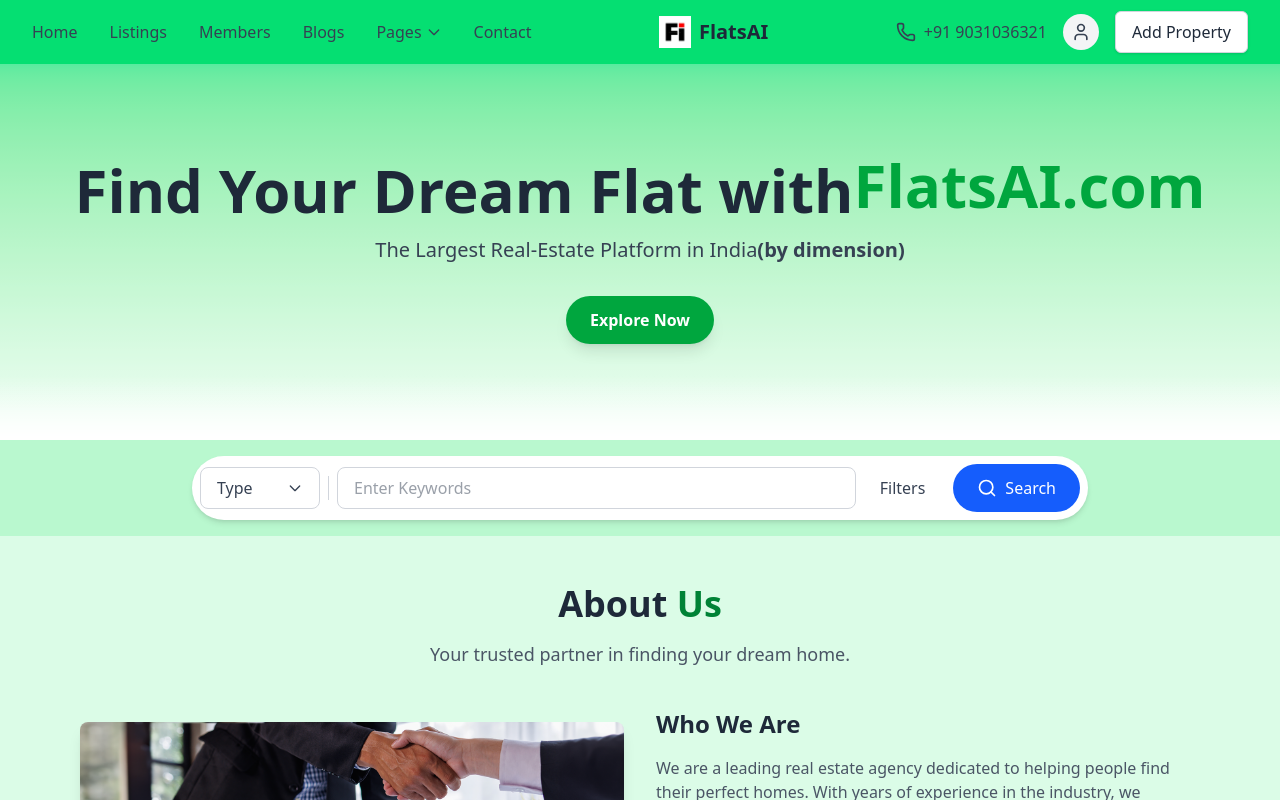
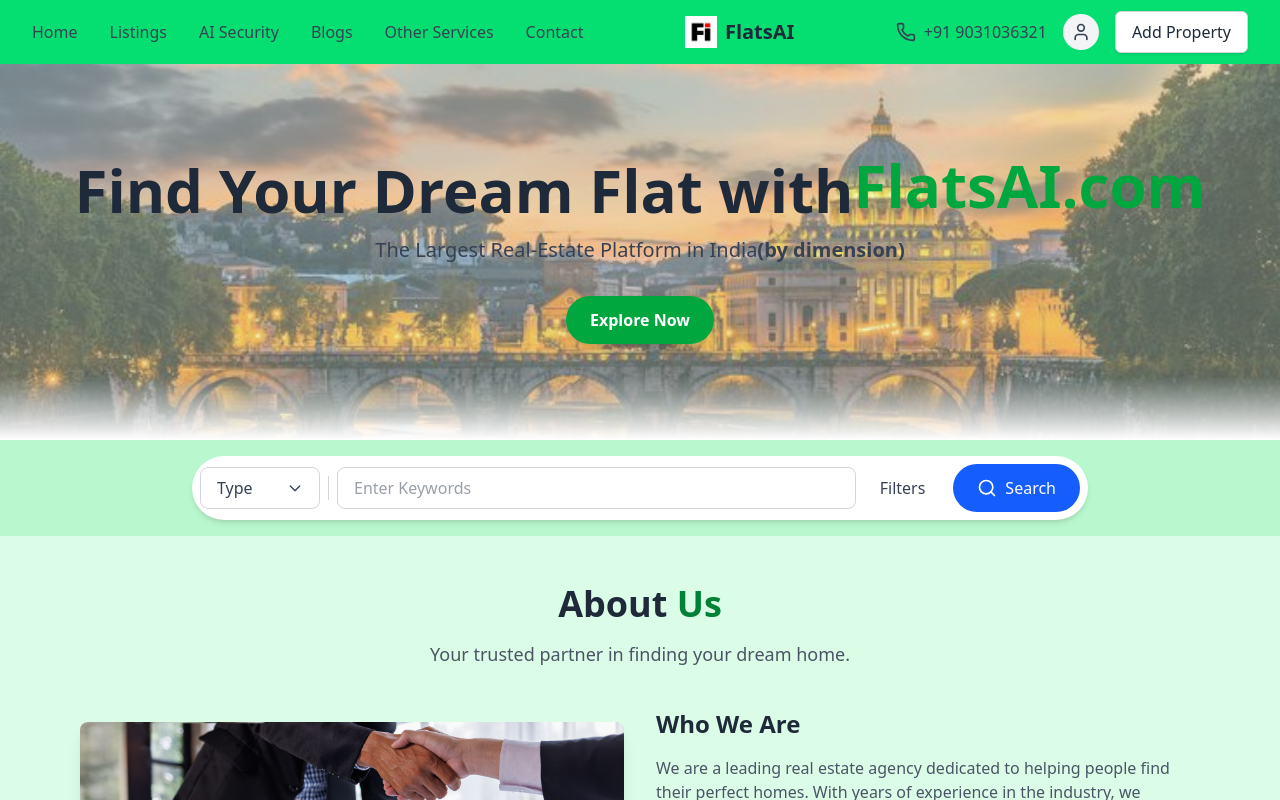
Before and after one commit to Gautam5514/FlatsAI, a React (Vite) app in the folder frontend/: page / in a window 1280 px wide. Shown: the top 800 px of the page. Built offline with nearby package versions, Linux system fonts and the light colour scheme.

Commit message:
Added the navbar section and also change the background image

```diff
--- a/frontend/src/components/HeroSection.jsx
+++ b/frontend/src/components/HeroSection.jsx
@@ -3,7 +3,11 @@
 
 const HeroSection = () => {
     return (
-        <section className="relative text-center bg-gradient-to-b from-green-400 to-white py-16 px-6 md:py-24 bg-cover bg-center overflow-hidden">
+        <section className="relative text-center bg-gradient-to-b from-green-400 to-white py-16 px-6 md:py-24 bg-cover bg-center overflow-hidden"
+        style={{
+            backgroundImage: "url('/bg1.jpg')",
+        }}
+        >
             <div className="absolute inset-0 bg-green-100 opacity-30 animate-pulse"></div>
             <div className="relative z-10">
                 <h1 className="text-4xl md:text-6xl font-extrabold text-gray-800 mb-4 animate-fadeIn">
--- a/frontend/src/components/Navbar.jsx
+++ b/frontend/src/components/Navbar.jsx
@@ -11,7 +11,7 @@
 
 const Navbar = () => {
     const [isMenuOpen, setIsMenuOpen] = useState(false);
-    const [isDropdownOpen, setIsDropdownOpen] = useState(false);
+    // const [isDropdownOpen, setIsDropdownOpen] = useState(false);
     const { user } = useSelector((store) => store.auth);
 
     // const [showPopup, setShowPopup] = useState(false);
@@ -31,13 +31,13 @@
         setIsMenuOpen(!isMenuOpen);
     };
 
-    const toggleDropdown = () => {
-        setIsDropdownOpen(!isDropdownOpen);
-    };
+    // const toggleDropdown = () => {
+    //     setIsDropdownOpen(!isDropdownOpen);
+    // };
 
-    const closeDropdown = () => {
-        setIsDropdownOpen(false);
-    };
+    // const closeDropdown = () => {
+    //     setIsDropdownOpen(false);
+    // };
 
     return (
         <nav className="bg-green-400 shadow-sm">
@@ -49,15 +49,16 @@
                         <button className="text-gray-700 hover:text-gray-900 font-medium">
                             <Link to="/listings">Listings</Link>
                         </button>
+
                         <button className="text-gray-700 hover:text-gray-900 font-medium">
-                            <Link to="/members">Members</Link>
+                            <Link className="/">AI Security</Link>
                         </button>
                         <button className="text-gray-700 hover:text-gray-900 font-medium">
                             <Link to="/blog">Blogs</Link>
                         </button>
 
                         {/* Dropdown for Pages */}
-                        <div className="relative">
+                        {/* <div className="relative">
                             <button
                                 className="flex items-center text-gray-700 hover:text-gray-900 font-medium"
                                 onClick={toggleDropdown}
@@ -84,7 +85,11 @@
                                     </ul>
                                 </div>
                             )}
-                        </div>
+                        </div> */}
+                        <button className="text-gray-700 hover:text-gray-900 font-medium">
+                            {/* <Link to="/members">Members</Link> */}
+                            <Link to="/">Other Services</Link>
+                        </button>
 
                         <button className="text-gray-700 hover:text-gray-900 font-medium">
                             <Link to="/contact">Contact</Link>
```
Also changed, not shown: frontend/public/bg.jpg (deleted), frontend/public/bg1.jpg (added).
